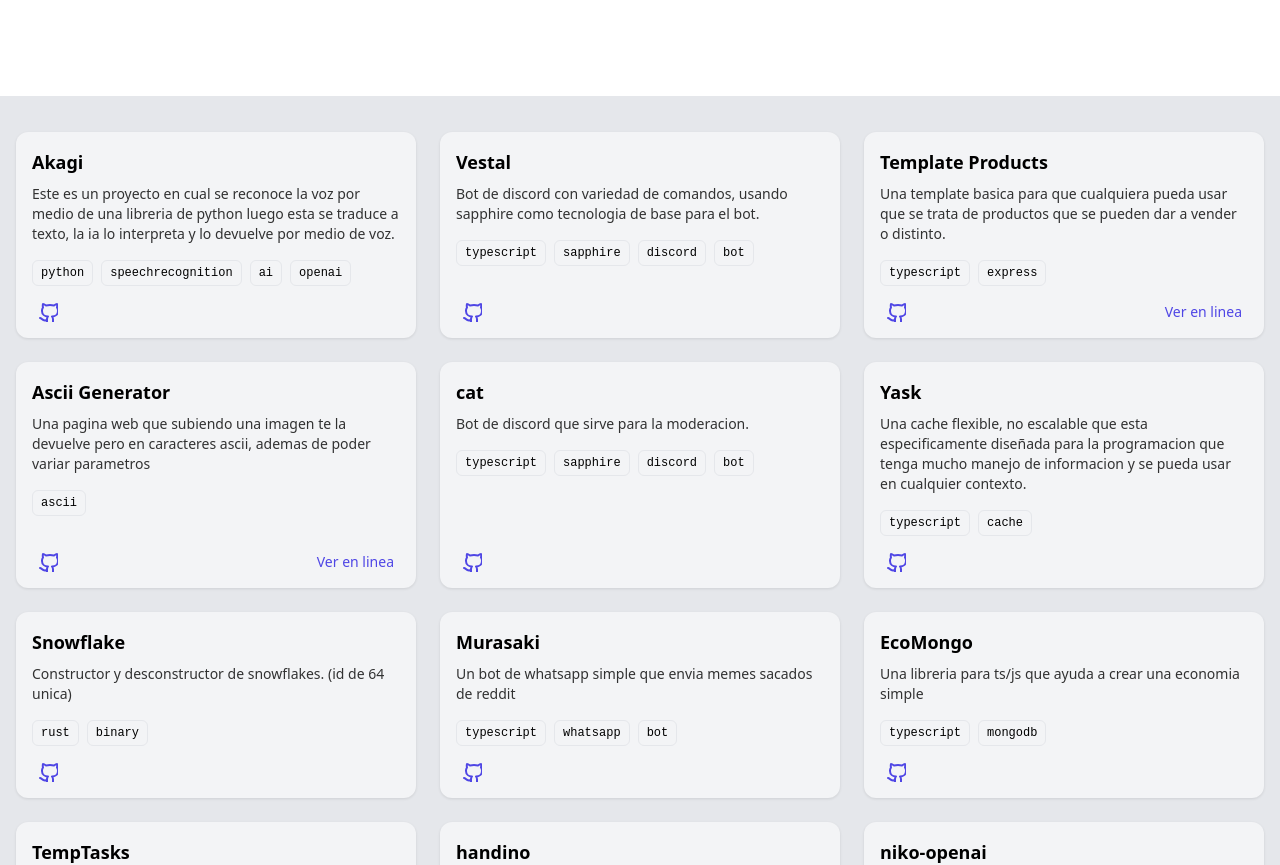
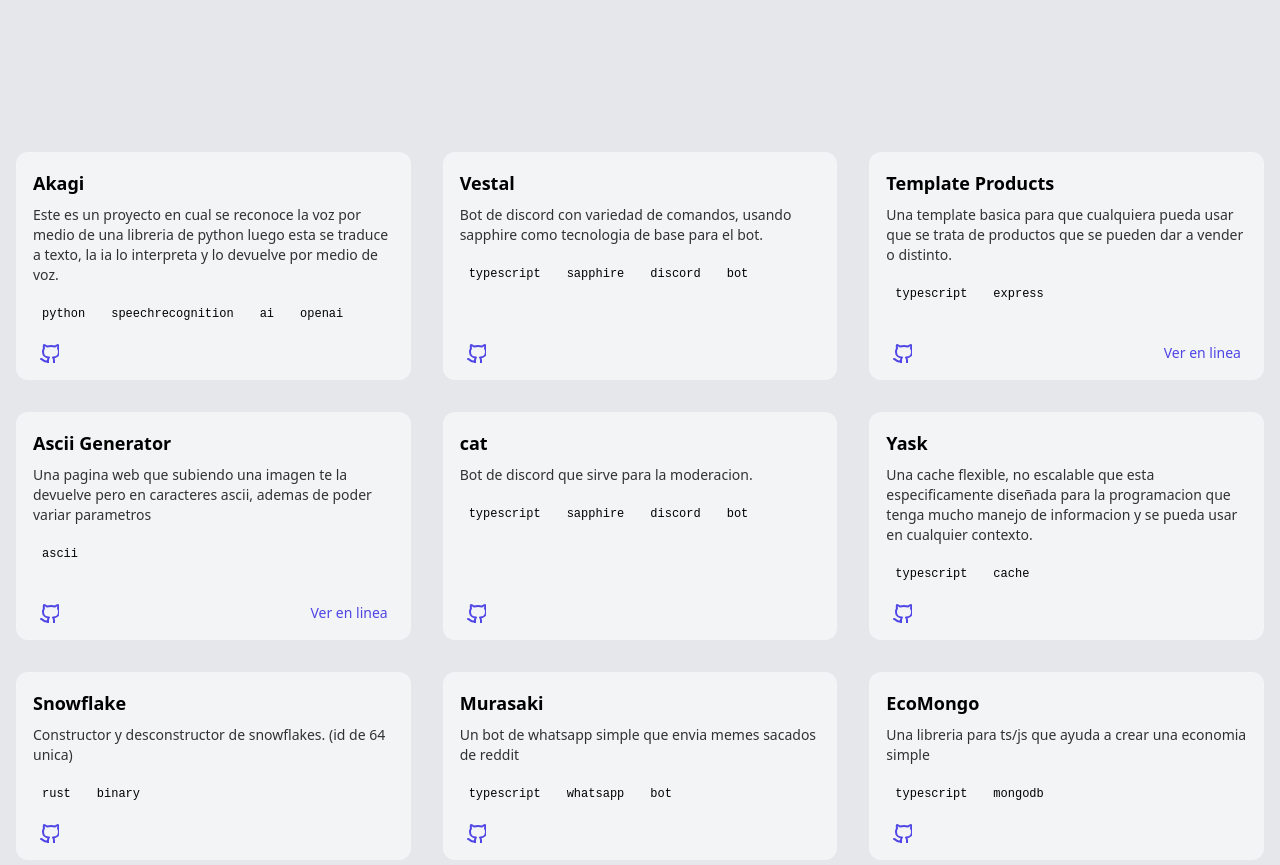
Before and after one commit to nnachonesa/portafolio, a Next.js app: page / in a window 1280 px wide. Shown: the part 781-1646 px from the top of the page. Built offline with nearby package versions, Linux system fonts and the light colour scheme; no server answers.

Commit message:
just a things

```diff
--- a/src/app/components/projects/page.tsx
+++ b/src/app/components/projects/page.tsx
@@ -86,7 +86,7 @@ export default function Projects() {
             id="projects"
             className="flex items-center justify-center min-h-[50vh] w-full p-4 max-w-[1920px] mx-auto"
         >
-            <div className="grid gap-6 md:grid-cols-2 lg:grid-cols-3 mt-5">
+            <div className="grid gap-8 md:grid-cols-2 lg:grid-cols-3 mt-10">
                 {projects.map((project) => (
                     // @ts-expect-error si.
                     <ProjectCard key={project.name} project={project} />
--- a/src/app/globals.css
+++ b/src/app/globals.css
@@ -2,7 +2,7 @@
 
 :root {
     --scroll-color: rgb(0 0 0 / 1);
-    --bg-color: rgb(255 255 255 / 1);
+    --bg-color: rgb(229 231 235 / 1);
     --text-color: rgb(0 0 0 / 1);
 
     --articles-bg: rgb(229 231 235 / 1);
@@ -23,17 +23,17 @@ html.dark {
     --bg-color: rgb(0 0 0 / 1);
     --text-color: rgb(255 255 255 / 1);
 
-    --articles-bg: rgb(17 24 39 / 1);
+    --articles-bg: rgb(0 0 0 / 1);
     --articles-si: rgb(31 41 55 / 1);
     --articles-hover-bg: rgb(55 65 81 / 1);
 
-    --skills-bg: rgb(17 24 39 / 1);
+    --skills-bg: rgb(0, 0, 0);
     --skills-si: rgb(31 41 55 / var(--tw-bg-opacity, 1));
     --skills-hover-bg: rgb(55 65 81 / 1);
 
-    --footer-bg: rgb(17 24 39 / 1);
+    --footer-bg: rgb(0 0 0 / 1);
 
-    --projects-bg: rgb(17 24 39 / 1);
+    --projects-bg: transparent;
 }
 
 #articles {
@@ -51,8 +51,8 @@ html.dark {
     flex-direction: column;
     justify-content: space-between;
     padding: 1rem;
-    border-radius: 0.75rem;
-    box-shadow: 0 1px 3px rgba(0, 0, 0, 0.1);
+    border: 1px solid rgba(255,255,255,0.06);
+    box-shadow: none;
     background-color: var(--articles-si);
     transition:
         background-color 0.3s ease,
@@ -61,8 +61,9 @@ html.dark {
 }
 
 #projects .project-card:hover {
+    border-color: rgba(255,255,255,0.15);
     background-color: var(--articles-hover-bg);
-    transform: translateY(-4px);
+    transform: translateY(-2px);
     box-shadow: 0 4px 8px rgba(0, 0, 0, 0.15);
 }
 
@@ -92,8 +93,8 @@ html.dark {
     font-family: monospace;
     padding: 0.25rem 0.5rem;
     border-radius: 0.375rem;
-    border: 1px solid var(--articles-bg);
-    background-color: var(--articles-si);
+    border: 1px solid rgba(255,255,255,0.08);
+    background: transparent;
     color: var(--text-color);
     transition: background-color 0.3s ease;
 }
```
